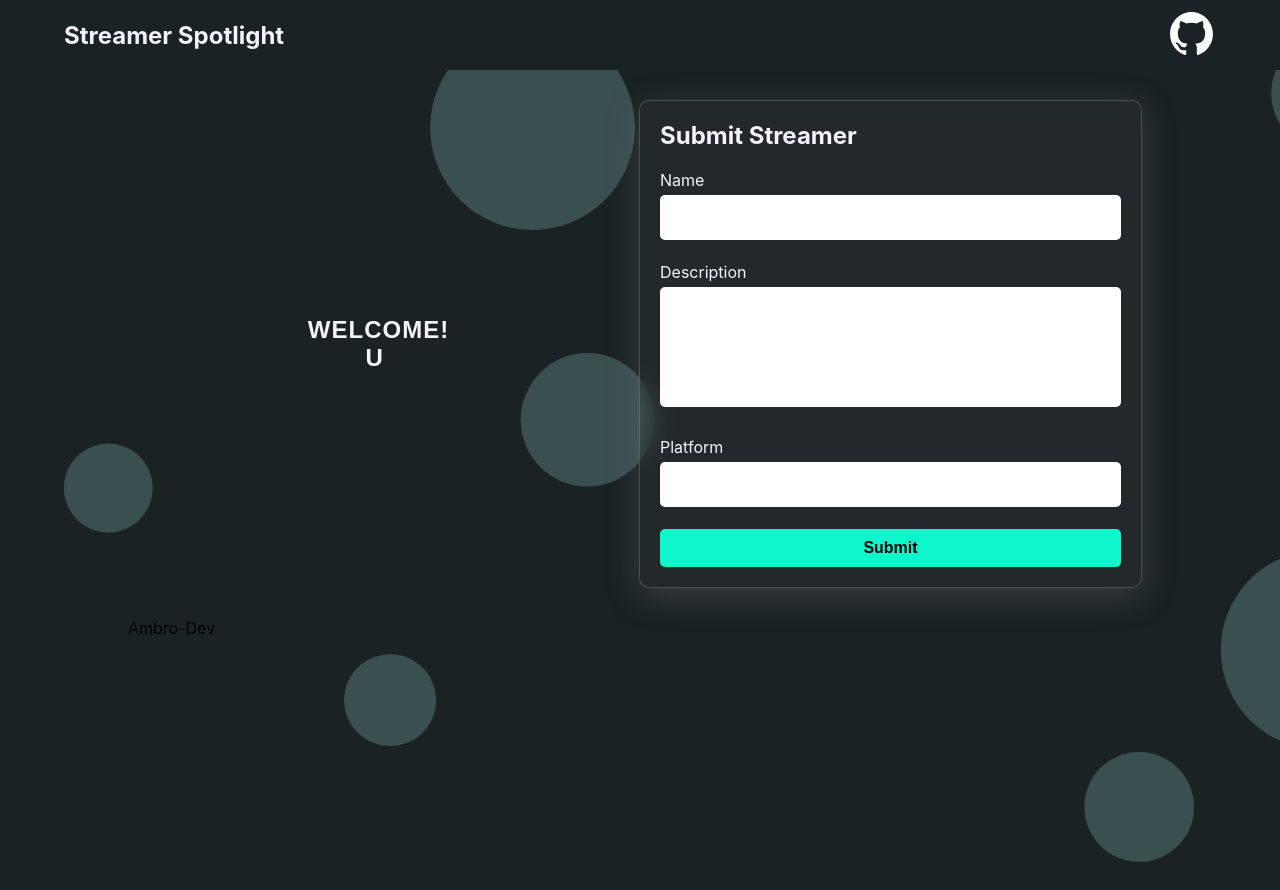
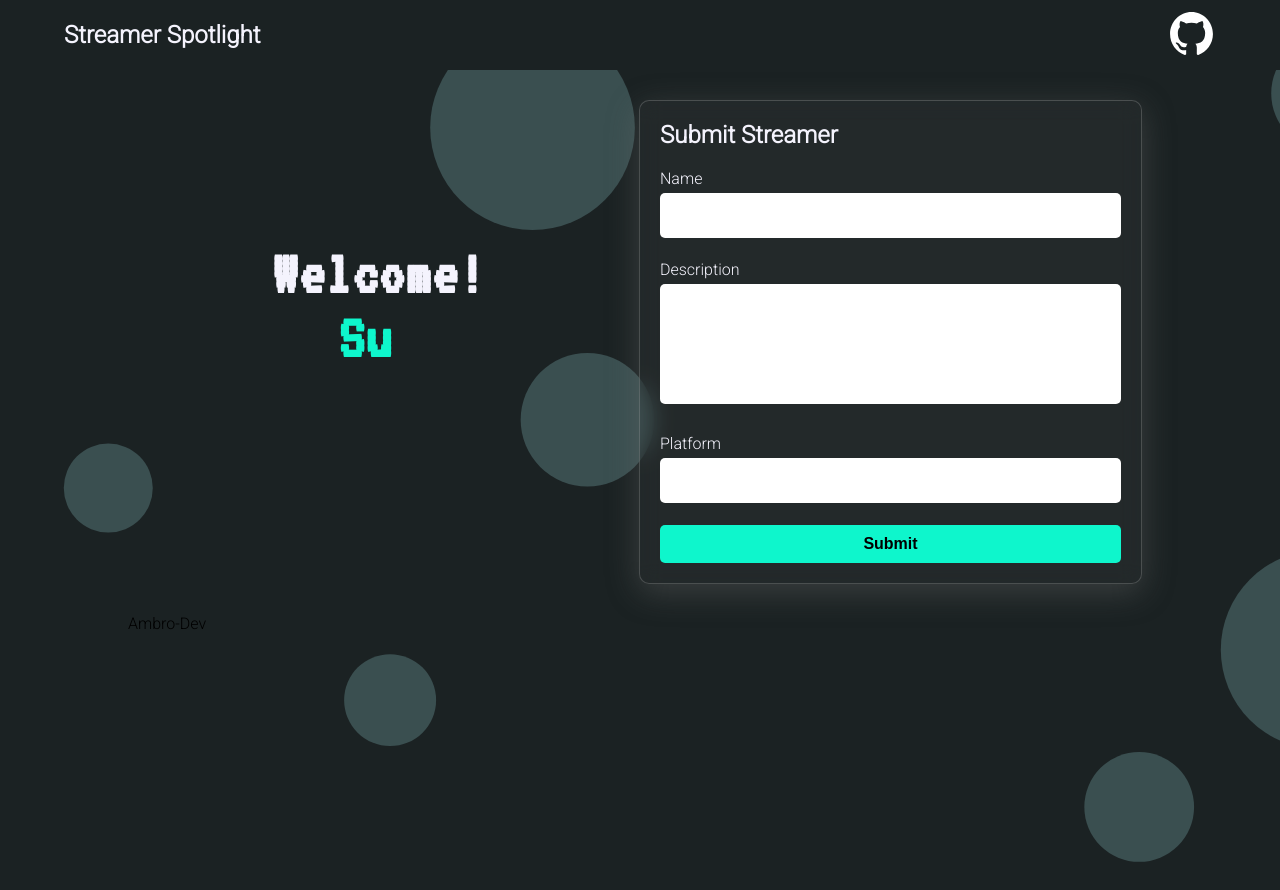
Before and after one commit to Ambro-Dev/streamers_app, a React (Create React App) app: page / in a window 1280 px wide. Built offline with nearby package versions, Linux system fonts and the light colour scheme.

Commit message:
dropdown update

```diff
--- a/src/App.js
+++ b/src/App.js
@@ -17,7 +17,10 @@ function App() {
       <Navbar />
       <div className="App">
         <div className="top">
-          <TextTyping text="Submit new streamer" speed={100} />
+          <TextTyping
+            texts={["Submit new streamer", "Select streamer from the list"]}
+            speed={200}
+          />
           <Card className="right" title="Submit streamer">
             <Input title="Name" />
             <Input textarea rows={3} title="Description" />
--- a/src/components/Card/index.js
+++ b/src/components/Card/index.js
@@ -4,13 +4,13 @@ import "./card.css";
 
 const Card = ({ title, children }) => (
   <div className="card">
-    <h2>{title}</h2>
+    {title && <h2>{title}</h2>}
     {children}
   </div>
 );
 
 Card.propTypes = {
-  title: PropTypes.string.isRequired,
+  title: PropTypes.string,
   children: PropTypes.node,
 };
 export default Card;
--- a/src/components/InputDropdown/inputdropdown.css
+++ b/src/components/InputDropdown/inputdropdown.css
@@ -17,10 +17,13 @@
 }
 
 .list {
-    width: 100%;
+    width: calc(100% - 40px);
     overflow-y: auto;
     max-height: 300px;
     border-radius: 5px;
+    position: absolute;
+    left: 10;
+    top: 84%;
 }
 
 li {
--- a/src/components/TextTyping/index.js
+++ b/src/components/TextTyping/index.js
@@ -2,32 +2,33 @@ import React from "react";
 import PropTypes from "prop-types";
 import "./texttyping.css";
 
-const TextTyping = ({ text, speed }) => {
+const TextTyping = ({ texts, speed }) => {
   const [string, setString] = React.useState("");
-  const [retype, setRetype] = React.useState(false);
+  const [index, setIndex] = React.useState(0);
 
-  React.useEffect(() => {
-    if (retype) {
+  function typeText(text) {
     const interval = setInterval(() => {
       setString((prevString) => {
-          if (prevString.length === text[1].length) {
+        if (prevString.length === text.length) {
           clearInterval(interval);
+          if (index === 0) setIndex(1);
+          else if (index === 2) setIndex(3);
           return prevString; // Reset the string to the initial value
         }
-          return text[1].slice(0, prevString.length + 1);
+        return text.slice(0, prevString.length + 1);
       });
     }, speed);
 
     return () => clearInterval(interval);
   }
-  }, [retype, text, speed]);
 
-  React.useEffect(() => {
+  function deleteText() {
     const interval = setInterval(() => {
       setString((prevString) => {
         if (prevString.length === 0) {
           clearInterval(interval);
-          setRetype(true);
+          if (index === 1) setIndex(2);
+          else if (index === 3) setIndex(0);
           return ""; // Reset the string to the initial value
         }
         return prevString.slice(0, -1);
@@ -35,14 +36,33 @@ const TextTyping = ({ text, speed }) => {
     }, speed);
 
     return () => clearInterval(interval);
-  }, [speed, text]);
+  }
+
+  React.useEffect(() => {
+    switch (index) {
+      case 0:
+        typeText(texts[0]);
+        break;
+      case 1:
+        deleteText();
+        break;
+      case 2:
+        typeText(texts[1]);
+        break;
+      case 3:
+        deleteText();
+        break;
+      default:
+        break;
+    }
+  }, [index, texts, speed]);
 
   return (
-    <div className="text">
-      <div className="text_welcome">
+    <div className="text-box">
+      <div className="welcome">
         <span>Welcome!</span>
       </div>
-      <div className="text_typing">
+      <div className="text">
         <span>{string}</span>
         <span className="cursor">|</span>
       </div>
--- a/src/components/TextTyping/texttyping.css
+++ b/src/components/TextTyping/texttyping.css
@@ -1,15 +1,28 @@
-.text {
-    color: #f4f3fd;
-    font-size: 1.5rem;
+.text-box {
     margin: 10px;
-    text-transform: uppercase;
-    font-weight: 600;
-    letter-spacing: 1px;
     text-align: center;
     margin-bottom: 20px;
     margin-top: 20px;
-    font-family: 'Montserrat', sans-serif;
     width: 100%;
+    height: 200px;
+}
+
+.welcome {
+    color: #f4f3fd;
+    font-size: 4rem;
+    text-transform: capitalize;
+    font-weight: 600;
+    letter-spacing: 1px;
+    font-family: "VT323", monospace;
+}
+
+.text {
+    color: #0ef6cc;
+    font-size: 4rem;
+    text-transform: capitalize;
+    font-weight: 600;
+    letter-spacing: 1px;
+    font-family: "VT323", monospace;
 }
 
 .cursor {
--- a/src/index.css
+++ b/src/index.css
@@ -1,8 +1,8 @@
+@import url('https://fonts.googleapis.com/css2?family=Luckiest+Guy&family=Press+Start+2P&family=Roboto:wght@300&family=VT323&display=swap');
+
 body {
   margin: 0 20px;
-  font-family: -apple-system, BlinkMacSystemFont, 'Segoe UI', 'Roboto', 'Oxygen',
-    'Ubuntu', 'Cantarell', 'Fira Sans', 'Droid Sans', 'Helvetica Neue',
-    sans-serif;
+  font-family: "Roboto", sans-serif;
   -webkit-font-smoothing: antialiased;
   -moz-osx-font-smoothing: grayscale;
   background-color: #1B2223;
@@ -11,8 +11,7 @@ body {
 }
 
 code {
-  font-family: source-code-pro, Menlo, Monaco, Consolas, 'Courier New',
-    monospace;
+  font-family: "Roboto", sans-serif;
 }
 
 @media screen and (min-width: 600px) {
```
Lines whose indentation alone changed are shown as unchanged.
